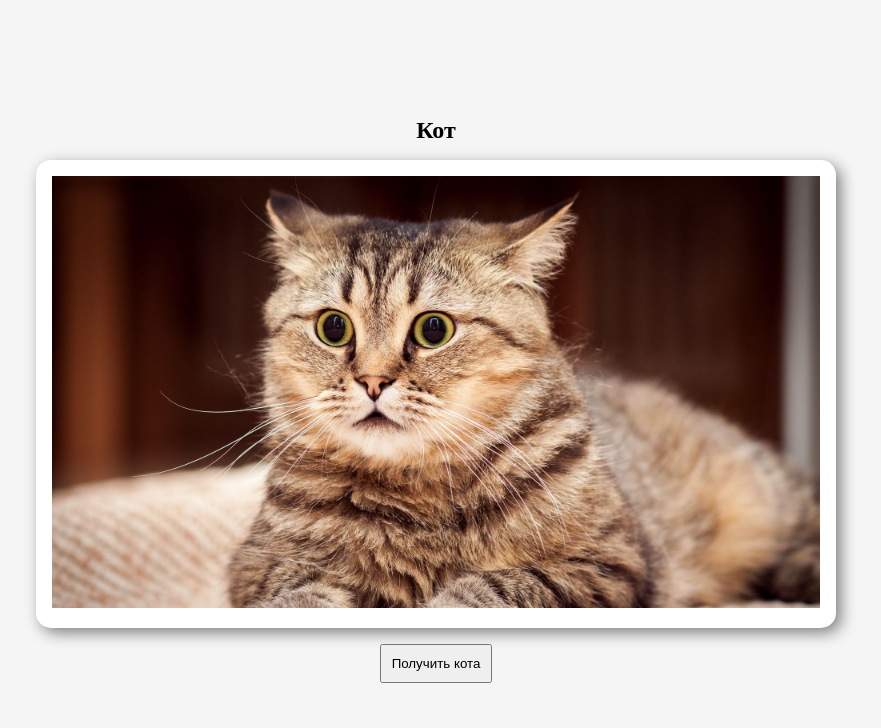
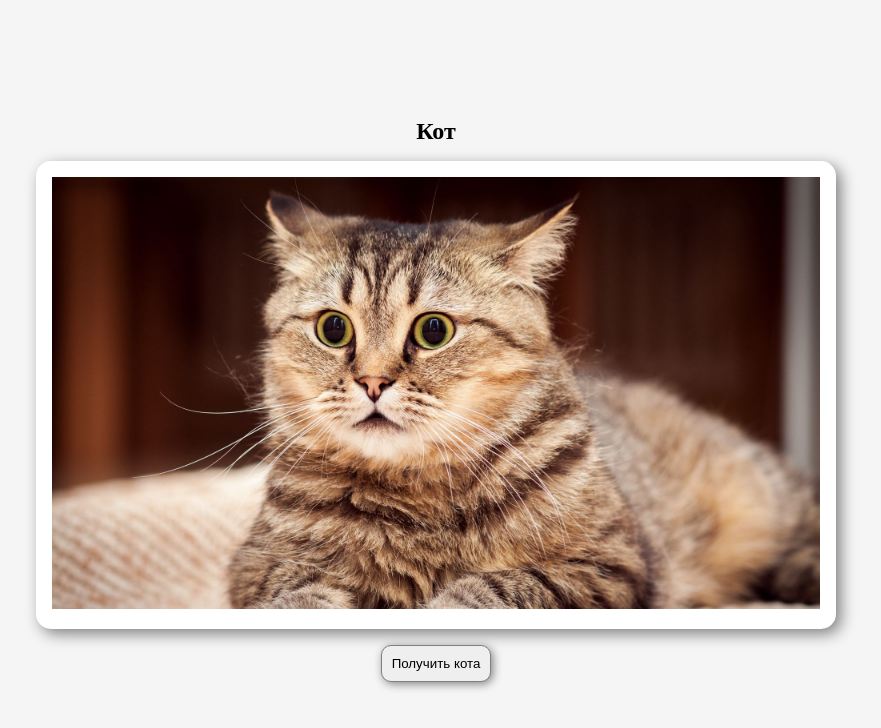
Before and after one commit to keksmycat/Random_Cat_Api, a plain HTML site: page index.html in a window 1280 px wide. Shown: the whole page, without its empty margins (204-1085 px from the left). Drawn offline with Linux system fonts and the light colour scheme.

Commit message:
2_commit

```diff
--- a/CSS/main.css
+++ b/CSS/main.css
@@ -32,5 +32,19 @@ body{
     box-shadow: 5px 5px 15px grey;
 }
 #btn{
+    cursor: pointer;
     padding: 10px;
+    border-radius: 10px;
+    border: 1px solid gray;
+    transition: 0.5s ease;
+    box-shadow: 2px 2px 10px gray;
 }
+#btn:hover{
+    box-shadow: 2px 2px 10px rgb(0, 0, 0);
+
+}
+#btn:active{
+    box-shadow: none;
+    background-color: rgba(0, 0, 0, 0.2);
+
+}
```
